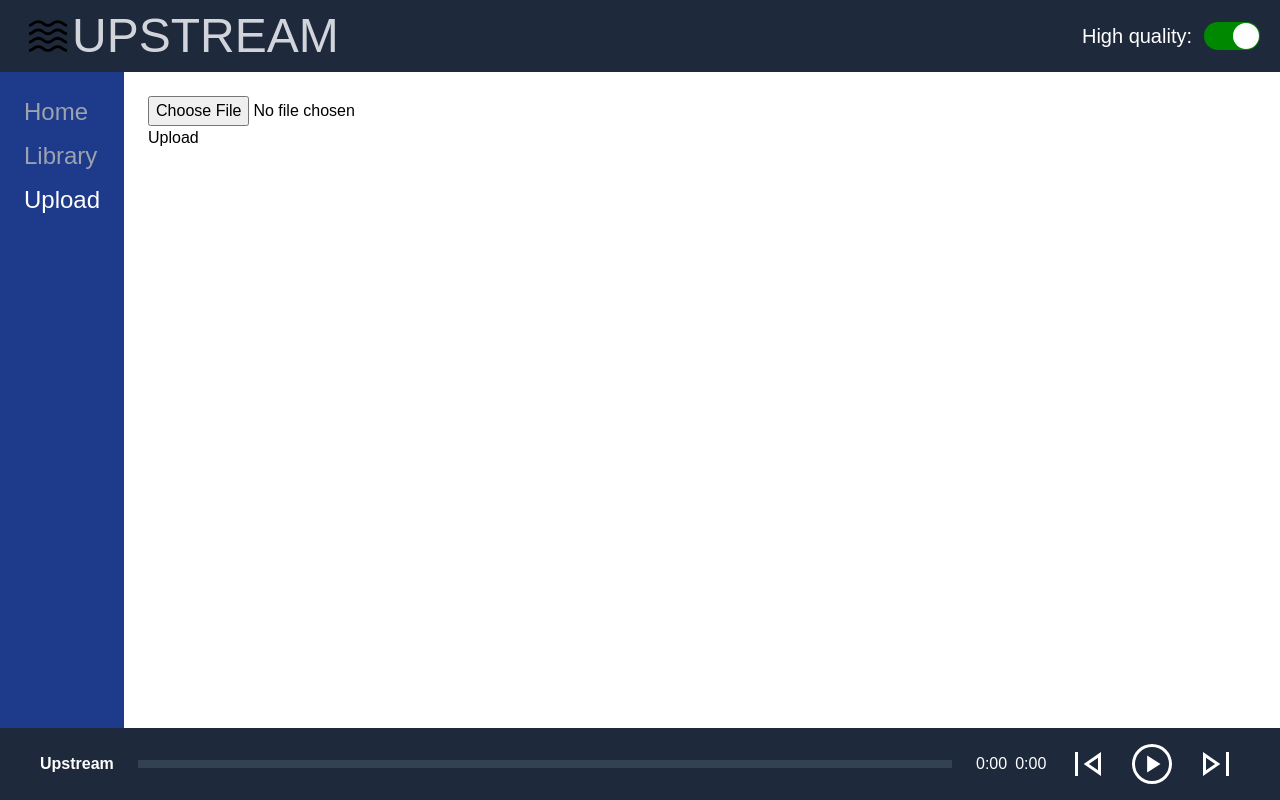
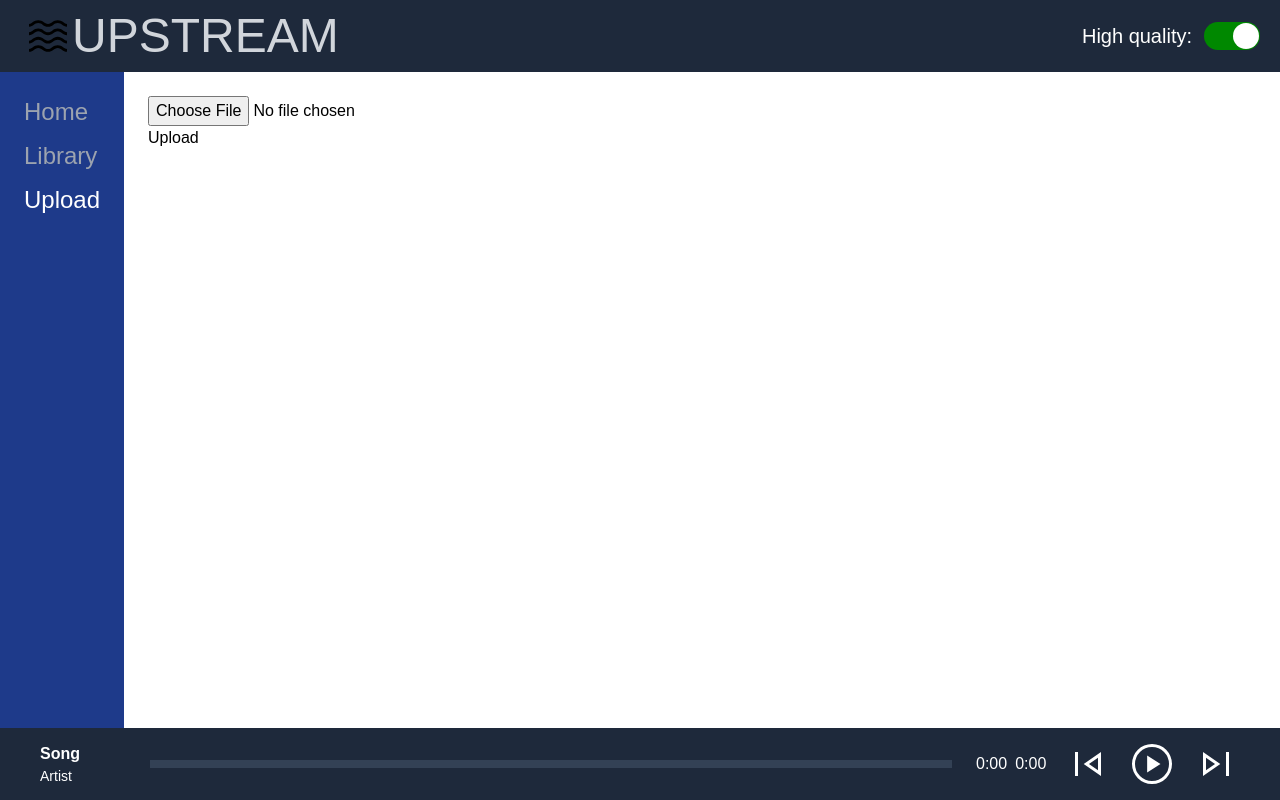
Before and after one commit to rafzoio/upstream, a React (Create React App) app: page /upload in a window 1280 px wide. Built offline with nearby package versions, Linux system fonts and the light colour scheme; no server answers.

Commit message:
Added artist text

```diff
--- a/src/components/Controls.jsx
+++ b/src/components/Controls.jsx
@@ -34,7 +34,7 @@ const Controls = () => {
 
   useEffect(() => {
     if (audio) {
-      audio.src = bitrate ?  songState.url : songState.url_compressed
+      audio.src = bitrate ? songState.url : songState.url_compressed;
     }
   }, [songState, audio, bitrate]);
 
@@ -96,9 +96,15 @@ const Controls = () => {
 
   return (
     <div className="flex flex-row px-10 items-center gap-6">
-      <h3 className="font-extrabold">
-        {isSongStatePopulated ? songState.title : "Upstream"}
-      </h3>
+      <div className="flex flex-col w-32">
+        <h3 className="font-extrabold">
+          {isSongStatePopulated ? songState.title : "Song"}
+        </h3>
+        <h3 className="text-sm">
+          {isSongStatePopulated ? songState.artist : "Artist"}
+        </h3>
+      </div>
+
       <audio ref={audioRef} src={songState.src} />
       <div className="w-full bg-slate-900 h-2">
         <div
```
